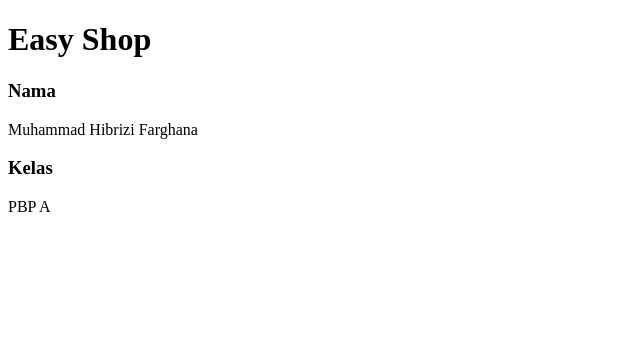
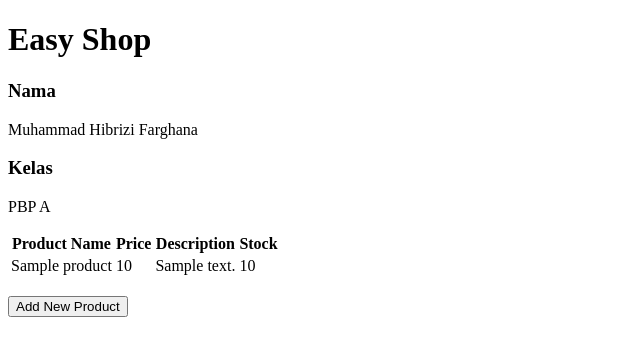
Before and after one commit to MHibriziF/easy-shop, a Django app: page / in a window 1280 px wide. Shown: the top 356 px of the page, without its empty margins (0-640 px from the left). Run offline with Django 5.2, Linux system fonts and the light colour scheme; tables that the repository leaves empty hold one stand-in row (values such as "Sample post").

Commit message:
Implementasi Entri produk di klien dan 4 fungsi mengembalikan data melalui json atau xml

```diff
--- a/main/templates/main.html
+++ b/main/templates/main.html
@@ -5,4 +5,32 @@
 <p>{{nama}}</p>
 <h3>Kelas</h3>
 <p>{{kelas}}</p>
+
+{% if not product_entries %}
+  <p>Produk belum tersedia.</p>
+{% else %}
+  <table>
+    <tr>
+      <th>Product Name</th>
+      <th>Price</th>
+      <th>Description</th>
+      <th>Stock</th>
+    </tr>
+
+    {% for product in product_entries %}
+      <tr>
+        <td>{{product.name}}</td>
+        <td>{{product.price}}</td>
+        <td>{{product.description}}</td>
+        <td>{{product.stock}}</td>
+      </tr>
+    {% endfor %}
+  </table>
+  {% endif %}
+
+  <br />
+
+  <a href="{% url 'main:create_product_entry' %}">
+    <button>Add New Product</button>
+  </a>
 {% endblock content %}
--- a/main/views.py
+++ b/main/views.py
@@ -1,3 +1,5 @@
+from django.http import HttpResponse
+from django.core import serializers
 from django.shortcuts import render, redirect
 from main.forms import ProductEntryForm
 from main.models import Product
@@ -22,3 +24,19 @@ def create_product_entry(request):
 
     context = {'form': form}
     return render(request, "create_product_entry.html", context)
+
+def show_xml(request):
+    data = Product.objects.all()
+    return HttpResponse(serializers.serialize("xml", data), content_type="application/xml")
+
+def show_json(request):
+    data = Product.objects.all()
+    return HttpResponse(serializers.serialize("json", data), content_type="application/json")
+
+def show_xml_by_id(request, id):
+    data = Product.objects.filter(pk=id)
+    return HttpResponse(serializers.serialize("xml", data), content_type="application/xml")
+
+def show_json_by_id(request, id):
+    data = Product.objects.filter(pk=id)
+    return HttpResponse(serializers.serialize("json", data), content_type="application/json")
```
